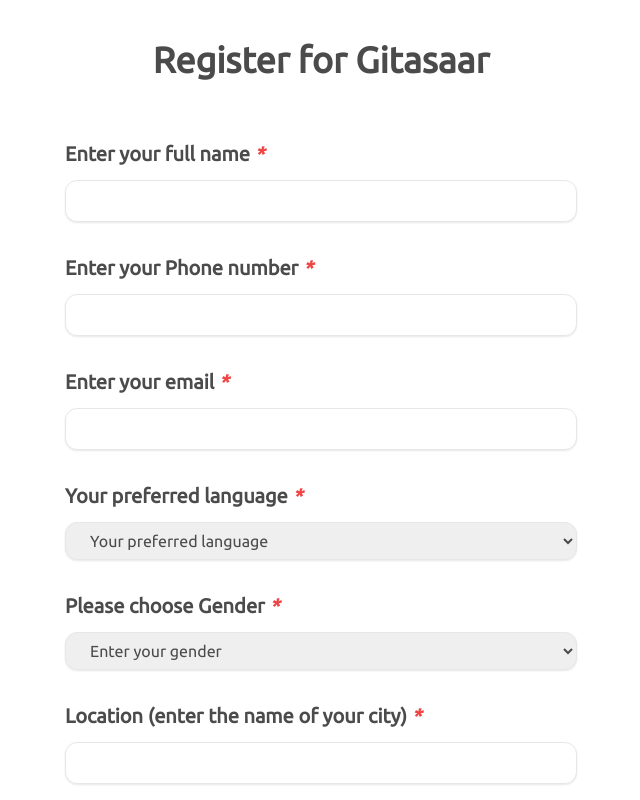
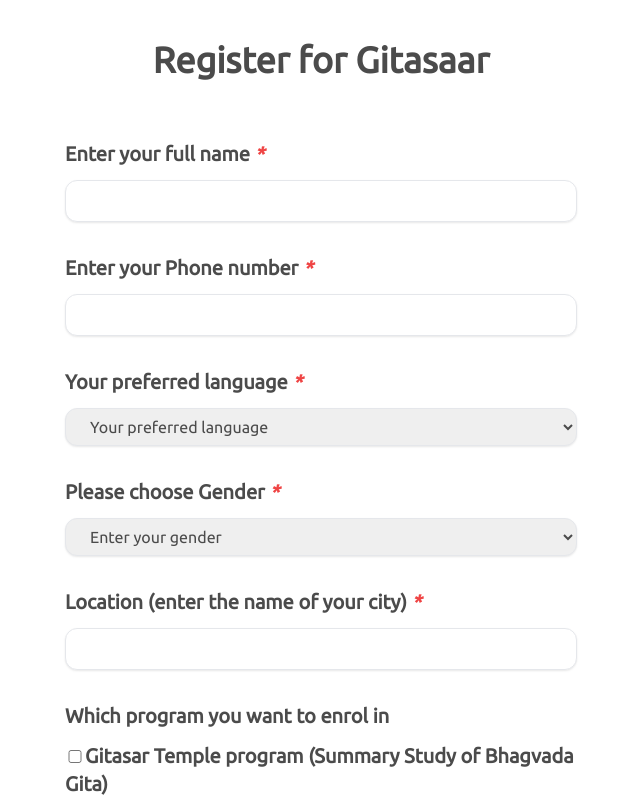
Before and after one commit to Digvijay25182316/formfrom_gihub, a React (Create React App) app: page /form in a window 1280 px wide. Shown: the top 800 px of the page, without its empty margins (319-959 px from the left). Built offline with nearby package versions, Linux system fonts and the light colour scheme.

Commit message:
emailremoved

```diff
--- a/src/Form.jsx
+++ b/src/Form.jsx
@@ -7,7 +7,6 @@
   const [formData, setFormData] = useState({
     Fullname: "",
     PhoneNumber: "",
-    email: "",
     city: "",
     language:"",
     gender: "",
@@ -55,7 +54,6 @@
       setFormData({
         Fullname: "",
         PhoneNumber: "",
-        email: "",
         city: "",
         language:"",
         gender: "",
@@ -79,10 +77,6 @@
             <div className="md:w-[40vw]  w-80 mx-auto flex flex-col gap-3 ">
               <label className="text-xl font-bold" htmlFor="phone number">Enter your Phone number <i className="text-bold text-red-500">*</i></label>
               <input onChange={handleChange} name="PhoneNumber" type="number" className="border shadow-sm hover:shadow-md drop-shadow-sm px-5 py-2 rounded-xl focus:outline-yellow-600" required maxLength={10}/>
-            </div>
-            <div className="md:w-[40vw]  w-80 mx-auto flex flex-col gap-3 ">
-              <label className="text-xl font-bold" htmlFor="email">Enter your email <i className="text-bold text-red-500">*</i></label>
-              <input onChange={handleChange} name="email" type="email" className="border shadow-sm hover:shadow-md drop-shadow-sm px-5 py-2 rounded-xl focus:outline-yellow-600" required/>
             </div>
             <div className="md:w-[40vw]  w-80 mx-auto flex flex-col gap-3 ">
               <label className="text-xl font-bold" htmlFor="language">Your preferred language <i className="text-bold text-red-500">*</i></label>
```
